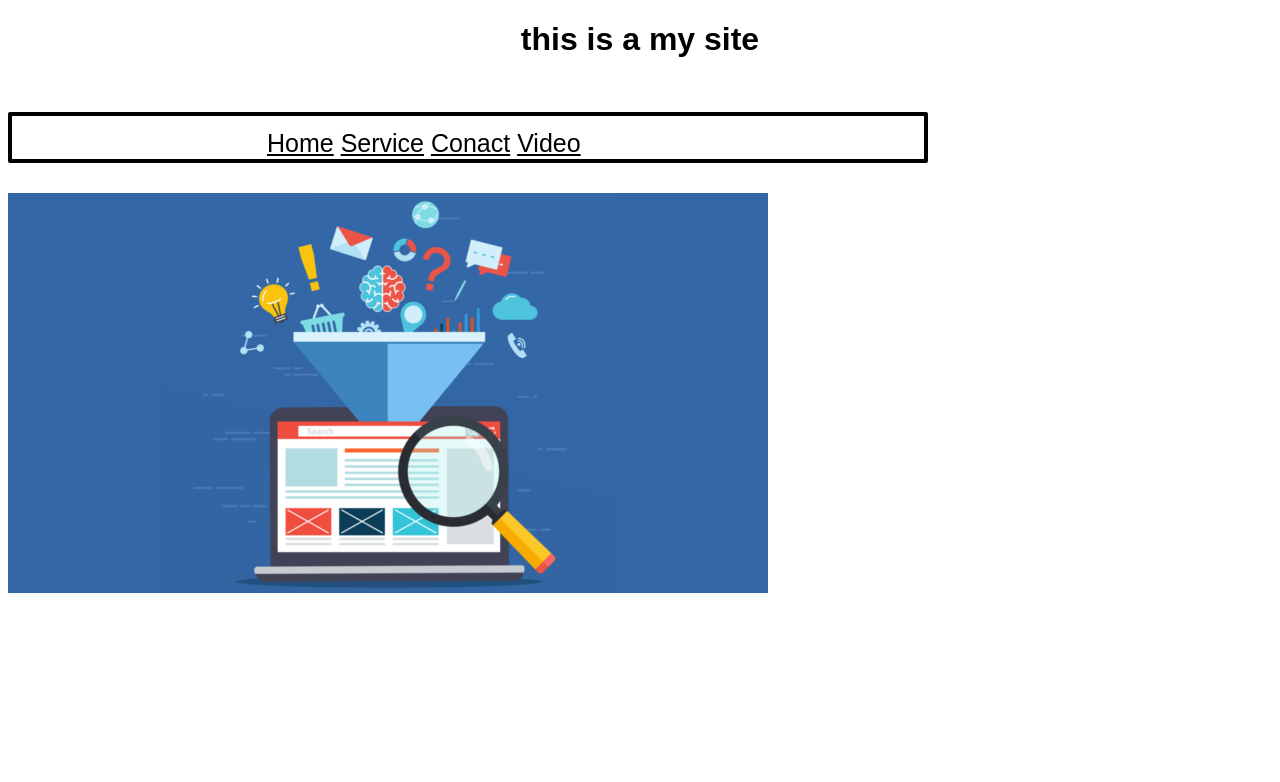
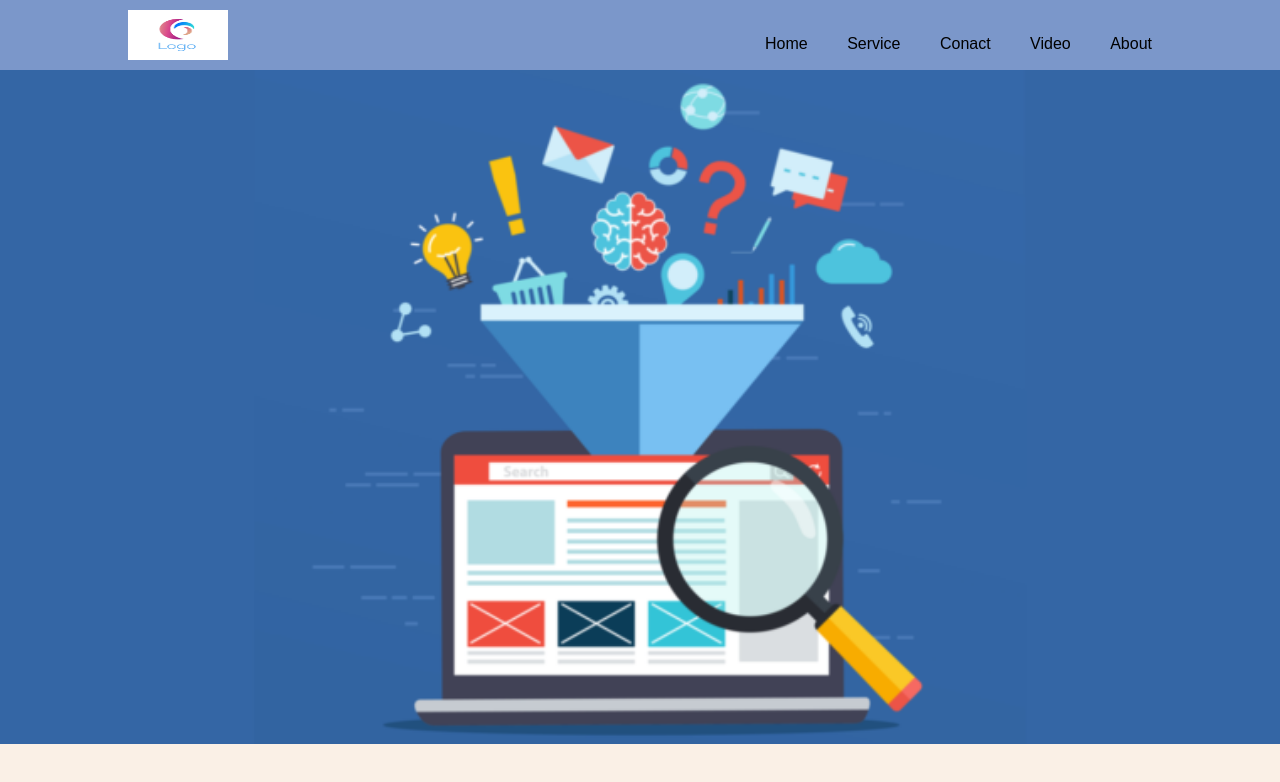
Before and after one commit to ChenGeorgie/thissite, a plain HTML site: page index.html in a window 1280 px wide. Drawn offline with Linux system fonts and the light colour scheme.

Commit message:
Finishing Header Complete

```diff
--- a/app1.css
+++ b/app1.css
@@ -1,46 +1,74 @@
 
 body{
+    margin: 0;
+    background: linen;
     font-family: Arial, Helvetica, sans-serif;
-    background-color: white;
+    font-weight: 300;
+}
+.container {
+    width: 80%;
+    margin: 0 auto;
+    height: 15px;
 }
 
+header {
+    background: #7b97ca;
+}
 
-h1 {
-    text-align: center;
-    background-color: white ;
-    cursor: pointer;
-
-    transition: 5s 1s;
-    color:black;
-    transition: 1s;
+/**header::after (all this comment toghter let the header background color show befor allways)**/
+header::after {
+    content: '';
+    display: table;
+    clear: both;
+}
+.logo {
+    float: left;
+    padding: 10px 0px;
 
 }
 
-h1:hover {
-    background-color: rgb(90, 211, 54);
-    transform:rotate(360deg);
-    color: pink;
-    font-size:25px;
-
+nav {
+    float: right;
 }
 
-
-.menu {
-    border: 4px solid black;
-    border-radius: 2px;
-    margin-left: auto;
-    margin-right: auto;
-    text-align:auto;
-    width: 50%;
-    line-height: 100%;
-    margin: 54px 30% 30px 0px;
-    padding:  15px 25px 3px 15px;
-    font-size: 25px;
-    text-decoration: dashed;
-    padding-inline-start: 255px;
+nav ul {
+    margin: 0;
+    padding: 0;
+    list-style-type: none;
 }
 
-.menuIn {
-    color: black;
-    background-color:rgb(90, 211);
+nav li {
+    display: inline-block;
+    margin-left: 35px;
+    padding-top: 35px;
+    position: relative;
 }
+
+nav a {
+    color: rgba(48, 93, 107, 0.438);
+    text-decoration: none;
+    text-transform: capitalize;
+    color:black;
+}
+nav a:hover {
+    color: rgb(49, 45, 45);
+}
+
+nav a::before {
+    content: '';
+    display: block;
+    height: 3px;
+    width: 100%;
+    background: rgb(22, 145, 194);
+    position: absolute;
+    top: 55px;
+
+    width:0%;
+    transition: all ease-in-out 250ms;
+}
+
+nav a:hover::before {
+    width: 100%;
+    background: blue;
+   transform: rotate(360deg);
+}
--- a/index.html
+++ b/index.html
@@ -9,21 +9,25 @@
 </head>
 <body>
 
-    <h1>this is a my site</h1>
 
-<div id="menu" class="menu">
-    <a href="" class="menuIn">Home</a>
-    <a href="" class="menuIn">Service</a>
-    <a href="" class="menuIn">Conact</a>
-    <a href="" class="menuIn">Video </a>
-</div>
+<header>
 
+<div class="container">
 
-  <div>
+<img src="logo.jpg" width="100px"  height="50px"  alt="logo" class="logo">
 
-          <img src="site.png">
-
-      </div>
+ <nav>
+   <ul>
+    <li><a href="">Home</a></li>
+    <li><a href="">Service</a></li>
+    <li><a href="">Conact</a></li>
+    <li><a href="">Video</a></li>
+    <li><a href="">About</a></li>
+   </ul>
+  </nav>
+ </div>
+</header>
+<img src="site.png" width="100%" height="50%">
 
 </body>
 </html>
```
Also changed, not shown: logo.jpg (added).
